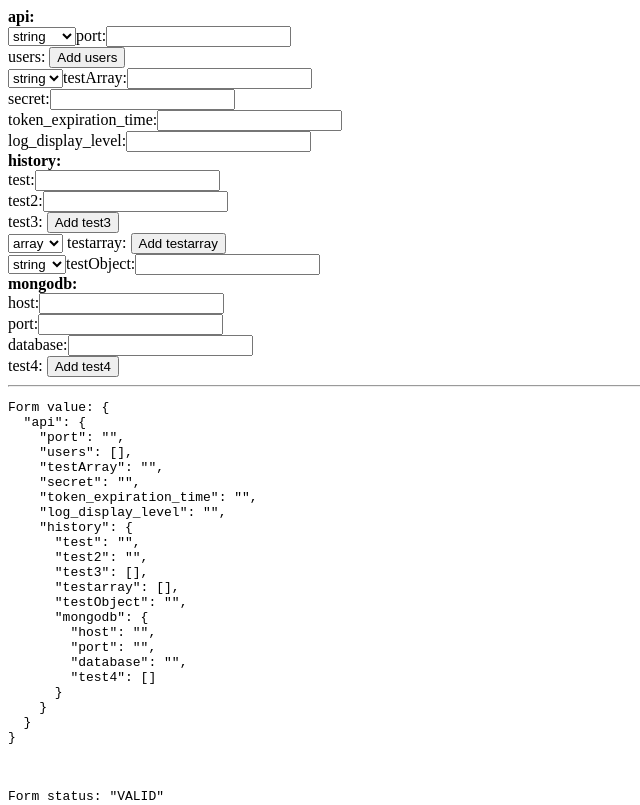
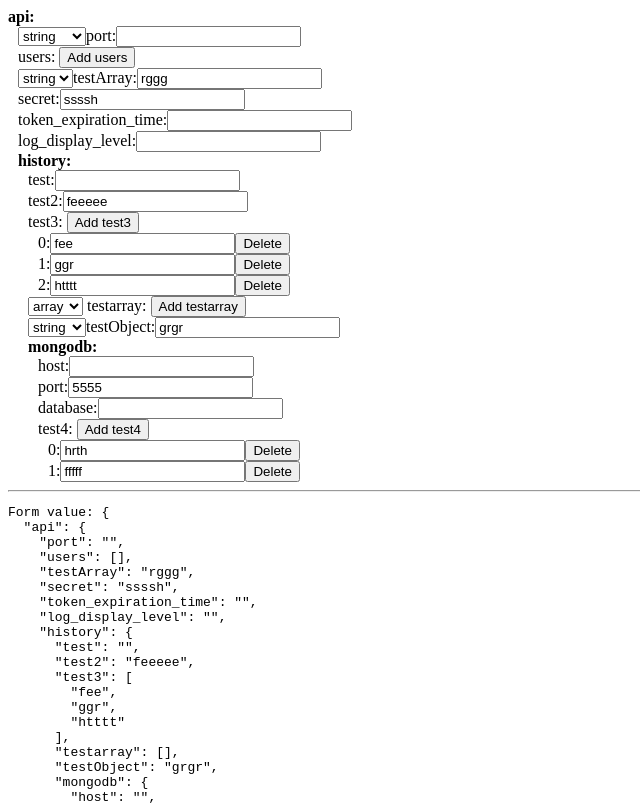
Before and after one commit to alo/angular-dinamic-forms-concepts, an Angular app: page / in a window 1280 px wide. Shown: the top 805 px of the page, without its empty margins (0-640 px from the left). Built offline with nearby package versions, Linux system fonts and the light colour scheme.

Commit message:
feat: load data from json

```diff
--- a/src/app/app.component.ts
+++ b/src/app/app.component.ts
@@ -59,6 +59,36 @@ export class AppComponent {
     }
   };
 
+  result = {
+    'api': {
+      'port': '',
+      'users': [],
+      'testArray': 'rggg',
+      'secret': 'ssssh',
+      'token_expiration_time': '',
+      'log_display_level': '',
+      'history': {
+        'test': '',
+        'test2': 'feeeee',
+        'test3': [
+          'fee',
+          'ggr',
+          'htttt'
+        ],
+        'testarray': [],
+        'testObject': 'grgr',
+        'mongodb': {
+          'host': '',
+          'port': '5555',
+          'database': '',
+          'test4': [
+            'hrth',
+            'fffff'
+          ]
+        }
+      }
+    }
+  };
 
   constructor(private fb: FormBuilder) {
     this.createForm();
@@ -70,6 +100,11 @@ export class AppComponent {
       api: CustomFormObjectComponent.buildForm(this.configProp)
     });
 
+    CustomFormObjectComponent.patchForm(
+      this.configForm.controls.api as FormGroup,
+      this.result.api,
+      this.configProp.props
+    );
   }
 
 
--- a/src/app/components/custom-form-array/custom-form-array.component.html
+++ b/src/app/components/custom-form-array/custom-form-array.component.html
@@ -3,7 +3,7 @@
     {{ prop.key }}:
     <button (click)="addControl(prop.key)" type="button">Add {{ prop.key }}</button>
   </label>
-  <div [formArrayName]="prop.key" class="well well-lg">
+  <div [formArrayName]="prop.key" class="well well-lg" style="margin-left: 10px">
     <div *ngFor="let control of formParent.controls[prop.key].controls; let i=index">
       <app-custom-form-control
         [formParent]="formParent.controls[prop.key]"
--- a/src/app/components/custom-form-array/custom-form-array.component.ts
+++ b/src/app/components/custom-form-array/custom-form-array.component.ts
@@ -29,19 +29,23 @@ export class CustomFormArrayComponent implements OnInit {
     return _item;
   }
 
+  static addControl(controlName, prop, formParent, value?) {
+    prop.items.push(CustomFormControlComponent.buildProp(prop.items.length, {}));
+    const arrayControl = formParent.get(controlName) as FormArray;
+    arrayControl.push(CustomFormControlComponent.buildForm(value));
+  }
+
   ngOnInit() {
   }
 
   addControl(controlName) {
-    this.prop.items.push(CustomFormControlComponent.buildProp(this.prop.items.length, {}));
-    const arrayControl = this.formParent.get(controlName) as FormArray;
-    arrayControl.push(CustomFormControlComponent.buildForm());
+    CustomFormArrayComponent.addControl(controlName, this.prop, this.formParent);
   }
 
   deleteControl(controlName, index) {
-    this.prop.items.pop();
     const arrayControl = this.formParent.get(controlName) as FormArray;
     arrayControl.removeAt(index);
+    this.prop.items.pop();
   }
 
 }
--- a/src/app/components/custom-form-control/custom-form-control.component.ts
+++ b/src/app/components/custom-form-control/custom-form-control.component.ts
@@ -13,8 +13,8 @@ export class CustomFormControlComponent implements OnInit {
 
   constructor() { }
 
-  static buildForm() {
-    return new FormControl('');
+  static buildForm(value?) {
+    return new FormControl(value ? value : '');
   }
 
   static buildProp(key: string, item: any) {
--- a/src/app/components/custom-form-object/custom-form-object.component.html
+++ b/src/app/components/custom-form-object/custom-form-object.component.html
@@ -1,6 +1,6 @@
 <strong>{{ groupName }}:</strong>
 <ng-container [formGroup]="formParent">
-  <div *ngFor="let prop of propParent; let i = index">
+  <div *ngFor="let prop of propParent; let i = index" style="margin-left: 10px">
 
     <label *ngIf="prop.typeOptions && prop.typeOptions.length">
       <select (change)="changeControlType($event.target.value, i, prop.key)" [value]="prop.type">
--- a/src/app/components/custom-form-object/custom-form-object.component.ts
+++ b/src/app/components/custom-form-object/custom-form-object.component.ts
@@ -71,6 +71,34 @@ export class CustomFormObjectComponent implements OnInit {
     }
   }
 
+  static patchForm(form: FormGroup, value: any, prop: any) {
+    form.patchValue(value);
+    Object.keys(value).forEach(key => {
+      if (Array.isArray(value[key])) {
+        for (const val of value[key]) {
+          CustomFormArrayComponent.addControl(key, prop[CustomFormObjectComponent.getPropIndex(prop, key)], form, val);
+        }
+        form.controls[key].patchValue(value[key]);
+      } else if (value[key] !== null && typeof value[key] === 'object') {
+        CustomFormObjectComponent.patchForm(
+          form.controls[key] as FormGroup,
+          value[key],
+          prop[CustomFormObjectComponent.getPropIndex(prop, key)].props
+        );
+      } else {
+        // form.controls[key].patchValue(value[key]);
+      }
+    });
+  }
+
+  static getPropIndex(prop, key) {
+    for (let i = 0; i < prop.length; i++) {
+      if (prop[i].key === key) {
+        return i;
+      }
+    }
+  }
+
   ngOnInit() {
   }
 
```
